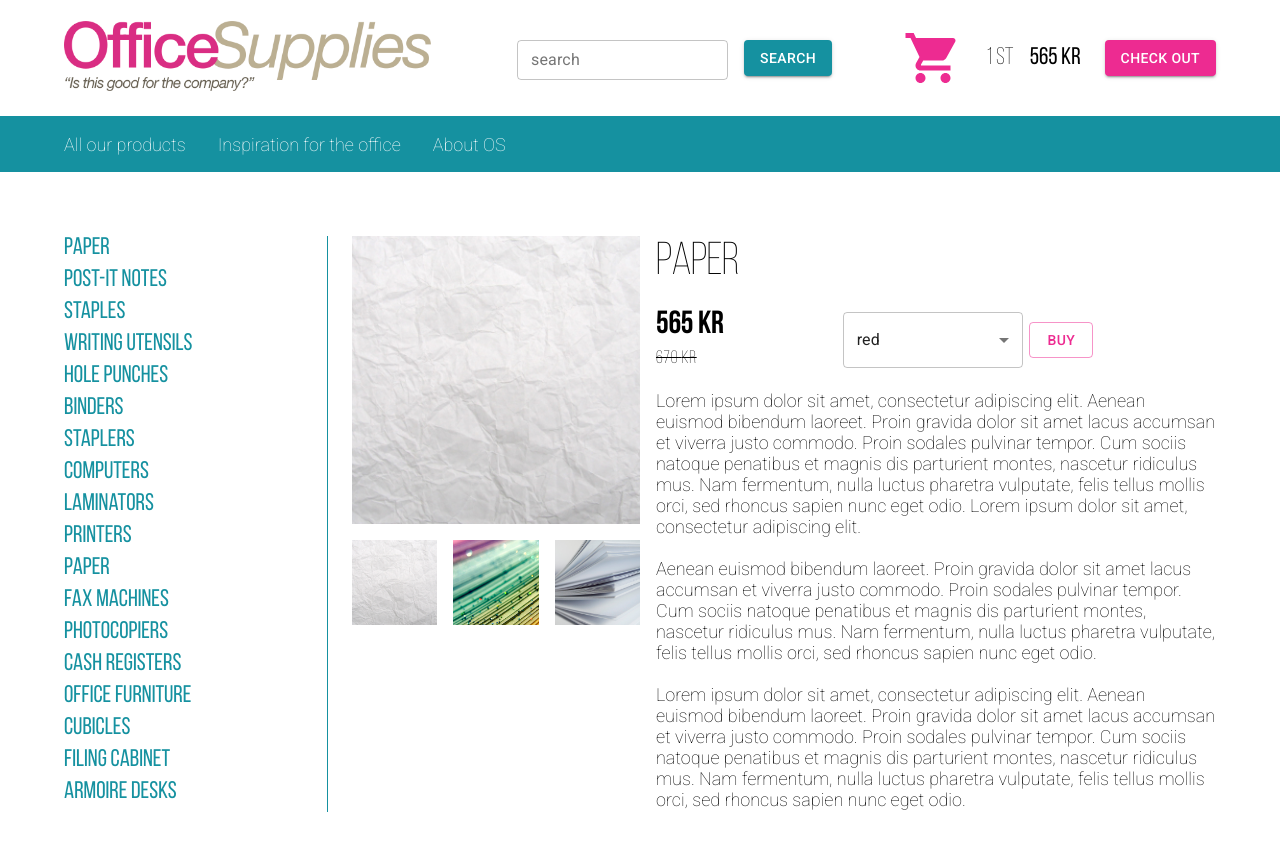
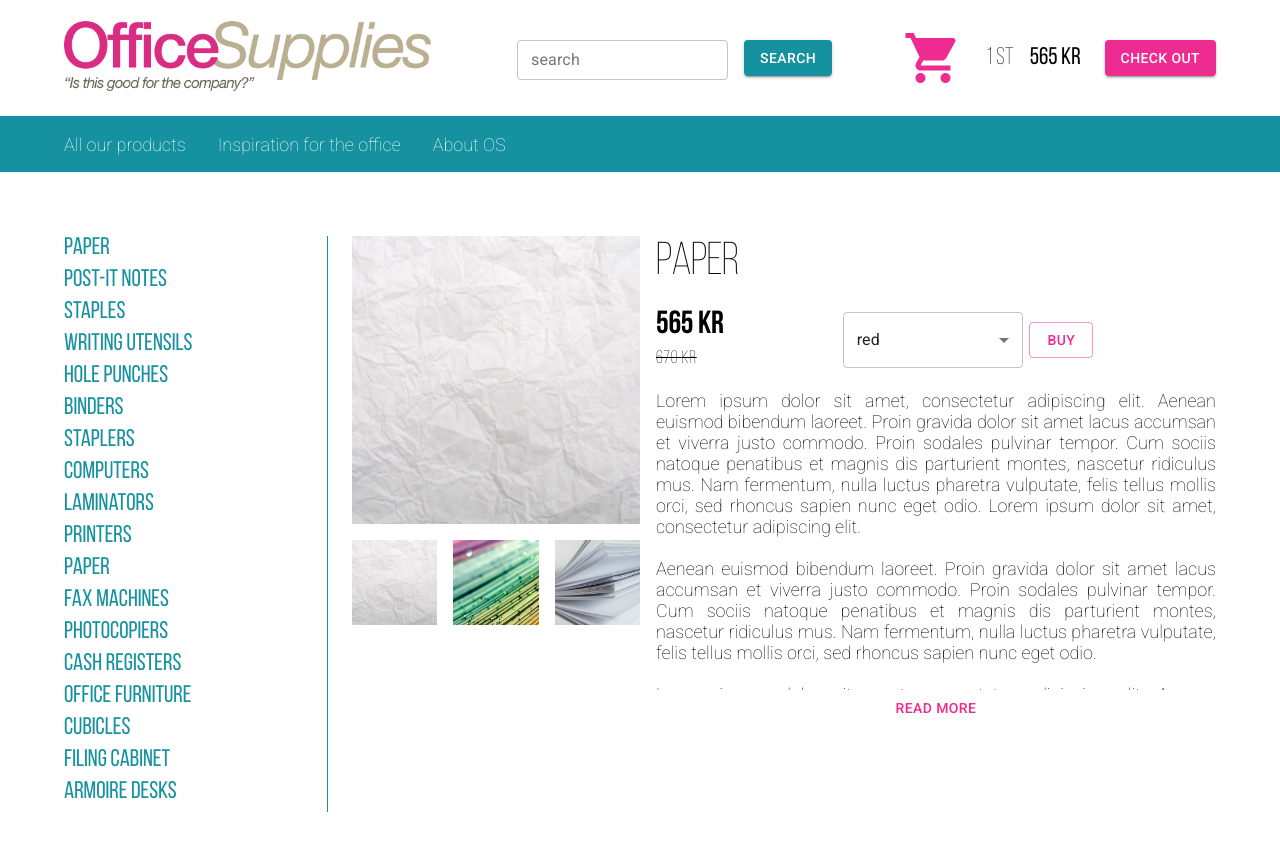
Before and after one commit to malg266526/ColumbusProductPage, a React (Create React App) app: page / in a window 1280 px wide. Shown: the top 850 px of the page. Built offline with nearby package versions, Linux system fonts and the light colour scheme.

Commit message:
product variants

```diff
--- a/src/components/Product/index.tsx
+++ b/src/components/Product/index.tsx
@@ -6,6 +6,7 @@ import { PhotosGallery } from '../PhotosGallery';
 import { inject, observer } from 'mobx-react';
 import { IProductStore } from '../../store/ProductsStore';
 import { ProductDetails } from './productDetails';
+import { ProductDesc } from './productDescription';
 
 interface IProps {
     productStore?: IProductStore;
@@ -46,13 +47,7 @@ const ProductComp: React.FC<IProps> = ({ productStore }) => {
                         currency={product.currency}
                     />
 
-                    <Typography
-                        variant="h3"
-                        dangerouslySetInnerHTML={{
-                            __html: product.description,
-                        }}
-                        className={classes.description}
-                    />
+                    <ProductDesc description={product.description} />
                 </Grid>
             </Grid>
         </section>
--- /dev/null
+++ b/src/components/Product/productDescription.tsx
@@ -0,0 +1,45 @@
+import React, { useState } from 'react';
+import { Button, Theme, Typography } from '@material-ui/core';
+import { makeStyles } from '@material-ui/core/styles';
+
+interface IProps {
+    description: string;
+}
+
+const useStyles = makeStyles((theme: Theme) => ({
+    root: {
+        textAlign: 'center',
+    },
+    description: {
+        height: 300,
+        marginTop: theme.spacing(2),
+        textAlign: 'justify',
+        overflow: 'hidden',
+    },
+    expanded: {
+        height: '100%',
+    },
+}));
+
+export const ProductDesc: React.FC<IProps> = props => {
+    const classes = useStyles();
+    const { description } = props;
+    const [expanded, setExpanded] = useState(false);
+
+    return (
+        <div className={classes.root}>
+            <Typography
+                variant="h3"
+                dangerouslySetInnerHTML={{
+                    __html: description,
+                }}
+                className={`${classes.description} ${
+                    expanded ? classes.expanded : ''
+                }`}
+            />
+            <Button color="secondary" onClick={() => setExpanded(!expanded)}>
+                {expanded ? 'Collapse' : 'Read More'}
+            </Button>
+        </div>
+    );
+};
--- a/src/mocks/availableProducts.tsx
+++ b/src/mocks/availableProducts.tsx
@@ -3,6 +3,10 @@ const PRODUCT_DESCRIPTION = `Lorem ipsum dolor sit amet, consectetur adipiscing
     Proin sodales pulvinar tempor. Cum sociis natoque penatibus et magnis dis parturient montes, nascetur ridiculus mus.
     Nam fermentum, nulla luctus pharetra vulputate, felis tellus mollis orci, sed rhoncus sapien nunc eget odio.
     Lorem ipsum dolor sit amet, consectetur adipiscing elit.  <br>  <br>
+    Aenean euismod bibendum laoreet. Proin gravida dolor sit amet lacus accumsan et viverra justo commodo.
+    Proin sodales pulvinar tempor. Cum sociis natoque penatibus et magnis dis parturient montes, nascetur ridiculus mus.
+    Nam fermentum, nulla luctus pharetra vulputate, felis tellus mollis orci, sed rhoncus sapien nunc eget odio. <br>  <br>
+    Lorem ipsum dolor sit amet, consectetur adipiscing elit.
     Aenean euismod bibendum laoreet. Proin gravida dolor sit amet lacus accumsan et viverra justo commodo.
     Proin sodales pulvinar tempor. Cum sociis natoque penatibus et magnis dis parturient montes, nascetur ridiculus mus.
     Nam fermentum, nulla luctus pharetra vulputate, felis tellus mollis orci, sed rhoncus sapien nunc eget odio. <br>  <br>
```
